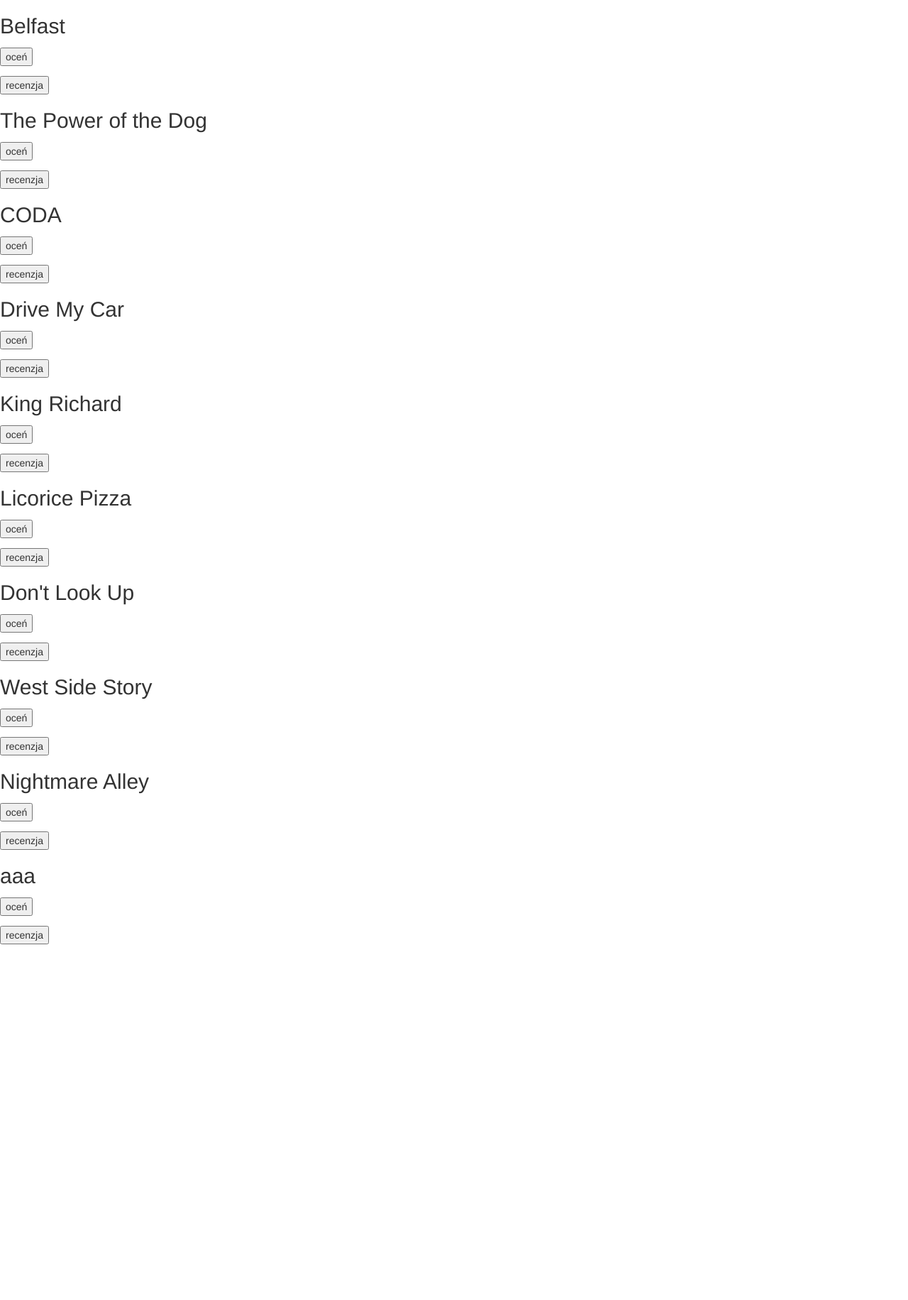
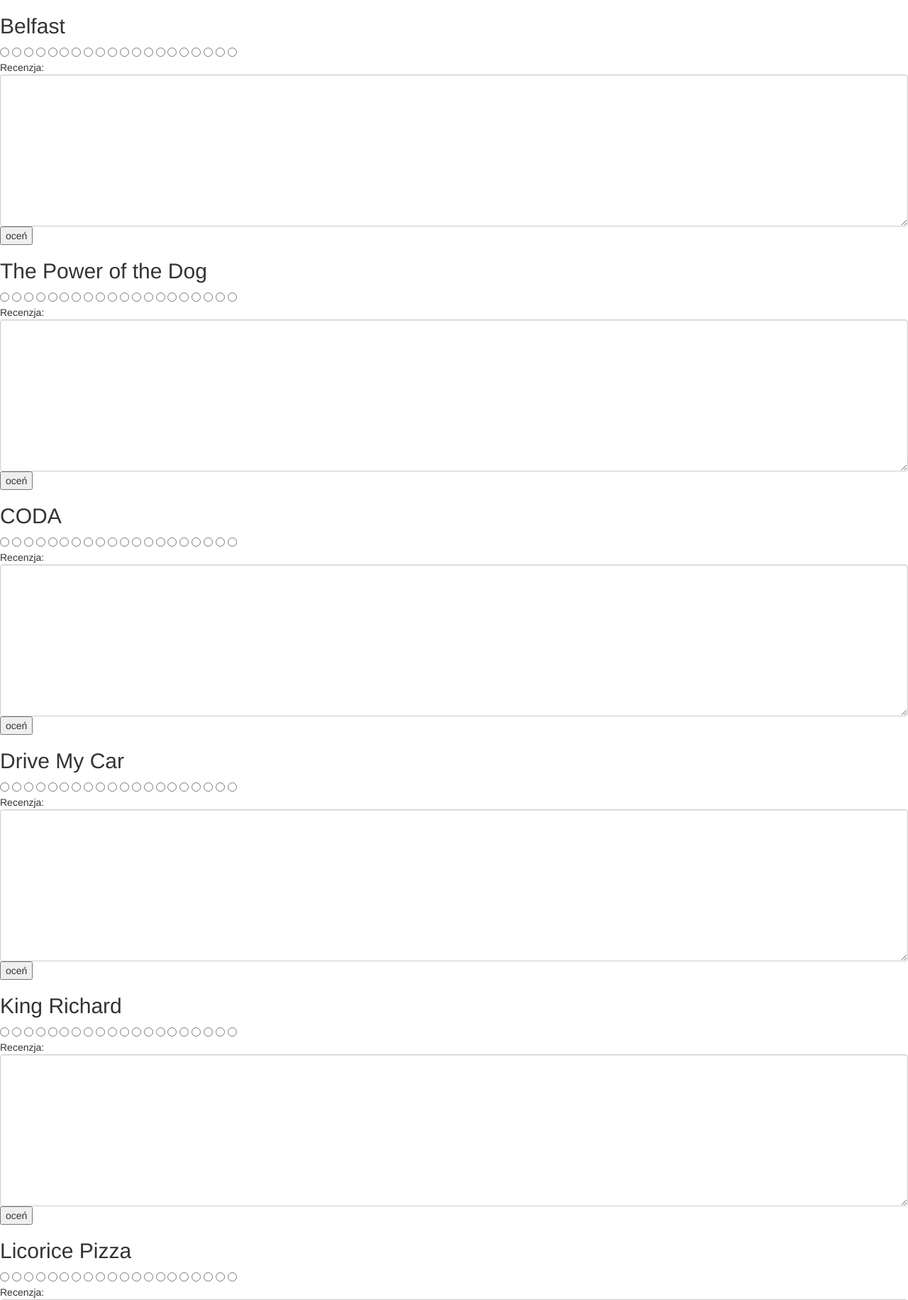
Before and after one commit to whimsicorn/demo_oscars-master, a Django app: page /app_oscars/films/ in a window 1280 px wide. Shown: the top 1831 px of the page at 71% size. Before the commit the page ends 1330 px from the top, so only its background shows below. Run offline with Django 4.2, Linux system fonts and the light colour scheme; data comes from the database, SQL or seed files in the repository; some libraries are stand-ins or nearby versions.

Commit message:
add film template
add film template

```diff
--- a/app_oscars/models.py
+++ b/app_oscars/models.py
@@ -28,7 +28,7 @@
 
     def __str__(self):
         return "Ocena "+self.user.username+" "+self.films.title
-
+#to be deleted
 class TableReview(models.Model):
     filmtitle = models.ForeignKey(Films,on_delete=models.CASCADE)
     user = models.ForeignKey (get_user_model(), on_delete=models.CASCADE)
--- a/templates/films.html
+++ b/templates/films.html
@@ -6,12 +6,41 @@
 {% for film in films %}
 
     <h2>{{film.title}}</h2>
-    <form method="POST" enctype="multipart/form-data"> {{ form }} </form>
+    <form method="POST" enctype="multipart/form-data">
     {% csrf_token %}
-    <button type="submit">oceń</button>
-   <form method="POST" enctype="multipart/form-data"> {{ form }} </form>
-    {% csrf_token %}
-    <button type="submit">recenzja</button>
+        <div class = rate>
+            <input type="radio" id="review20" value="10,0" name="user-review" required><label for="review20" title="10,0"></label>
+            <input type="radio" id="review19" value="9,5" name="user-review" required><label for="review19" title="9,5" class="half"></label>
+            <input type="radio" id="review18" value="9,0" name="user-review" required><label for="review18" title="9,0"></label>
+            <input type="radio" id="review17" value="8,5" name="user-review" required><label for="review17" title="8,5" class="half"></label>
+            <input type="radio" id="review16" value="8,0" name="user-review" required><label for="review16" title="8,0"></label>
+            <input type="radio" id="review15" value="7,5" name="user-review" required><label for="review15" title="7,5" class="half"></label>
+            <input type="radio" id="review14" value="7,0" name="user-review" required><label for="review14" title="7,0"></label>
+            <input type="radio" id="review13" value="6,5" name="user-review" required><label for="review13" title="6,5" class="half"></label>
+            <input type="radio" id="review12" value="6,0" name="user-review" required><label for="review12" title="6,0"></label>
+            <input type="radio" id="review11" value="5,5" name="user-review" required><label for="review11" title="5,5" class="half"></label>
+            <input type="radio" id="review10" value="5,0" name="user-review" required><label for="review10" title="5,0"></label>
+            <input type="radio" id="review9" value="4,5" name="user-review" required><label for="review9" title="4,5" class="half"></label>
+            <input type="radio" id="review8" value="4,0" name="user-review" required><label for="review8" title="4,0"></label>
+            <input type="radio" id="review7" value="3,5" name="user-review" required><label for="review7" title="3,5" class="half"></label>
+            <input type="radio" id="review6" value="3,0" name="user-review" required><label for="review6" title="3,0"></label>
+            <input type="radio" id="review5" value="2,5" name="user-review" required><label for="review5" title="2,5" class="half"></label>
+            <input type="radio" id="review4" value="2,0" name="user-review" required><label for="review4" title="2,0"></label>
+            <input type="radio" id="review3" value="1,5" name="user-review" required><label for="review3" title="1,5" class="half"></label>
+            <input type="radio" id="review2" value="1,0" name="user-review" required><label for="review2" title="1,0"></label>
+            <input type="radio" id="review1" value="0,5" name="user-review" required><label for="review1" title="0,5" class="half"></label>
+
+        </div>
+        <div>
+
+            Recenzja:
+            <textarea name="user-review"  rows="10" class = "form-control"></textarea>
+              <button type="submit">oceń</button>
+
+        </div>
+    </form>
+
+
 
 {% endfor %}
 
```
Also changed, not shown: app_oscars/forms.py (+6 -1 lines).
